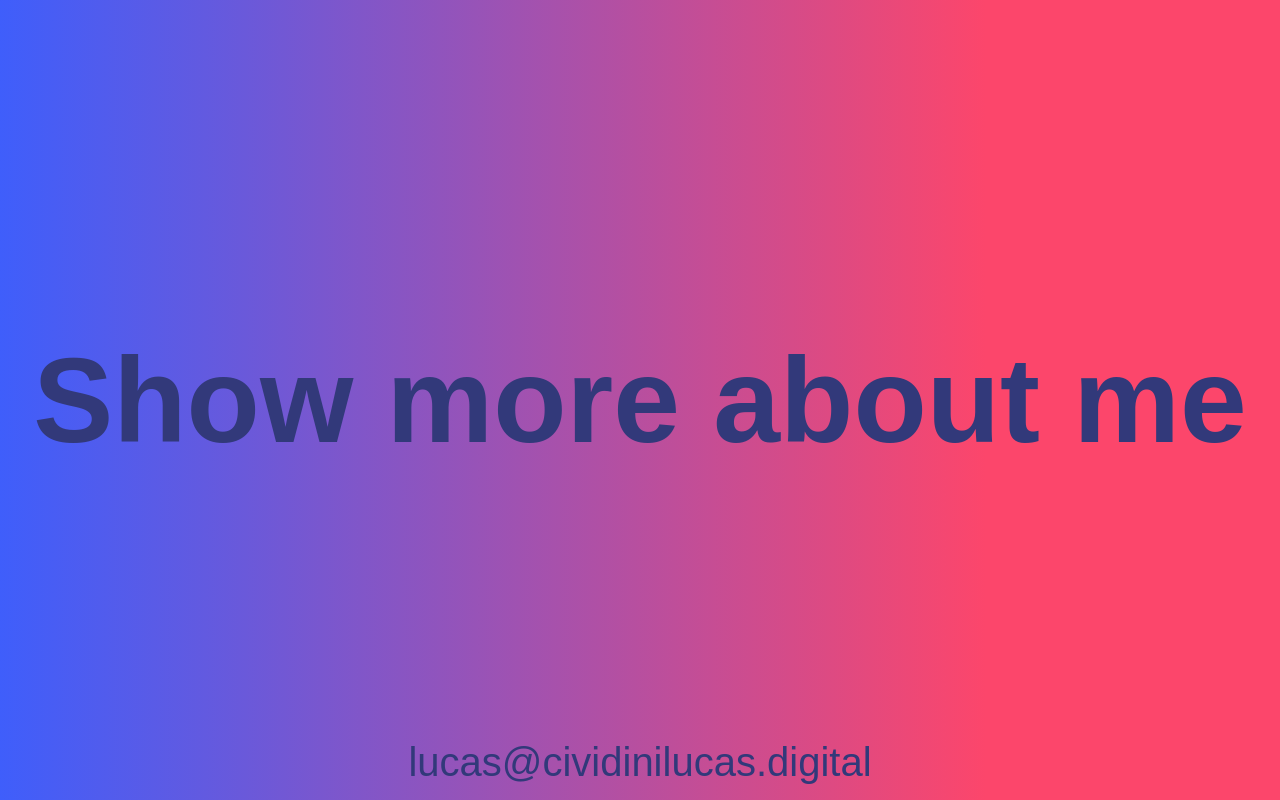
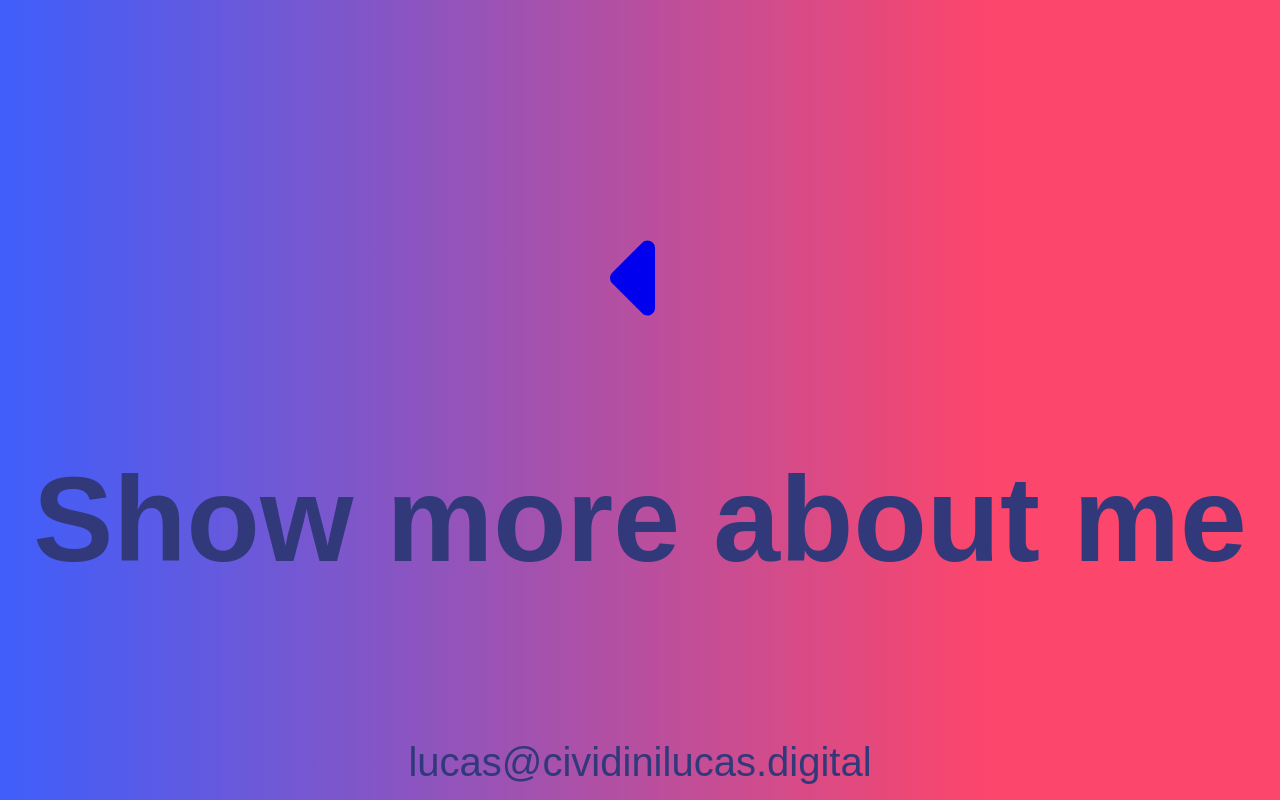
Before and after one commit to cividinilucas/Site_Lucas, a React (Vite) app: page /aboutme in a window 1280 px wide. Built offline with nearby package versions, Linux system fonts and the light colour scheme.

Commit message:
botao de voltar implementado

```diff
--- a/src/pages/AboutMe.jsx
+++ b/src/pages/AboutMe.jsx
@@ -1,12 +1,17 @@
 import React, { useState } from "react";
 import { FontAwesomeIcon } from "@fortawesome/react-fontawesome";
 import {faHtml5, faJava, faReact} from "@fortawesome/free-brands-svg-icons";
+import {faSquareCaretLeft, faCaretLeft} from "@fortawesome/free-solid-svg-icons";
+import { Link } from "react-router-dom";
 
 function AboutMe() {
     const [showInfo, toggleShowInfo] = useState(false);
 
     return (
         <section>
+            <h1 className="link">
+                <Link to={"/"}> <FontAwesomeIcon icon={faCaretLeft}/></Link>
+            </h1>
             <h1 className="aboutme" onClick={() => toggleShowInfo(!showInfo)}>
                 {showInfo ? "Show less" : "Show more about me"}
             </h1>
```
Also changed, not shown: 1 other file (tests, documents, lock files or other folders).
